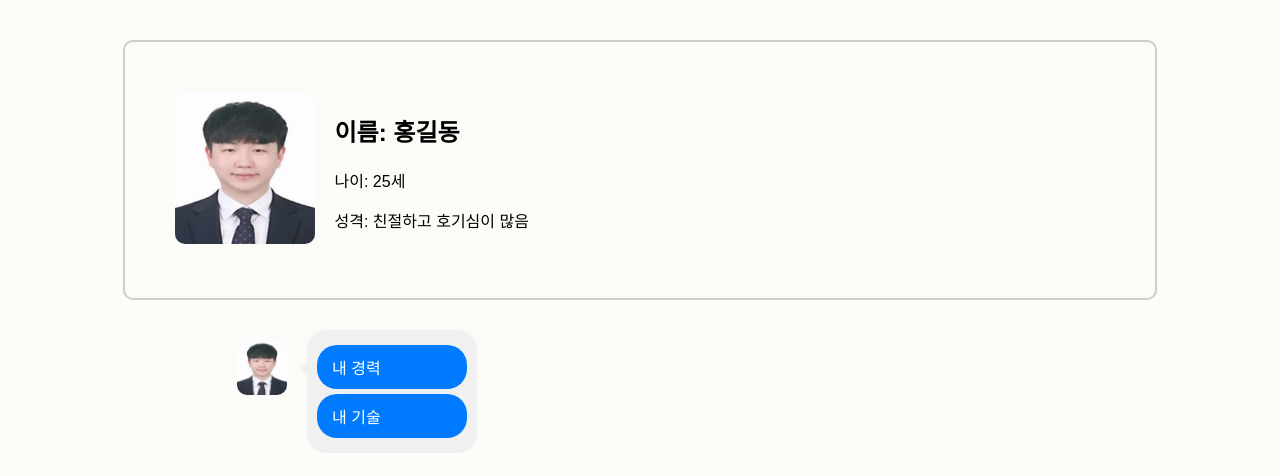
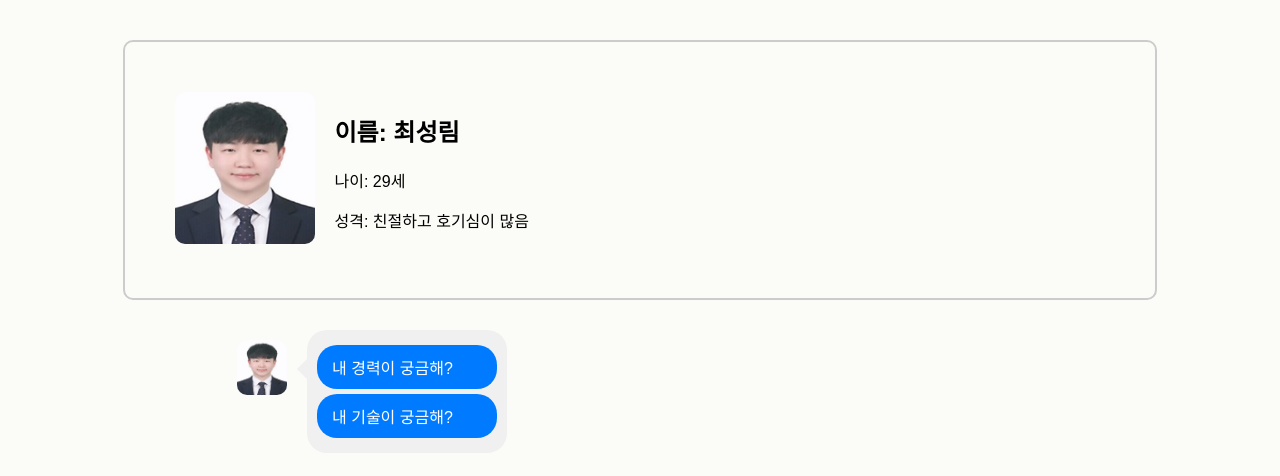
Before and after one commit to Choisungrim/choisungrim.io, a React (Create React App) app: page / in a window 1280 px wide. Shown: the top 476 px of the page. Built offline with nearby package versions, Linux system fonts and the light colour scheme.

Commit message:
animation and resumeCareerpage, skillpage update

```diff
--- a/src/App.js
+++ b/src/App.js
@@ -1,61 +1,77 @@
-import React, { useState } from 'react';
-import './styles.css';
+import React from 'react';
+import { Route, Routes, useLocation } from 'react-router-dom';
+import { motion, AnimatePresence } from 'framer-motion';
+import Profile from './profile';
+import ResumeCareer from './resumeCareer';
+import ResumeSkill from './resumeSkill';
+import './App.css';
 
-const Profile = () => {
-    const [messages, setMessages] = useState([]);
+const pageVariants = {
+    initial: {
+        scale: 0.2, // 시작할 때 크기
+        opacity: 0,
+    },
+    in: {
+        scale: 1, // 최종 크기
+        opacity: 1,
+    },
+    out: {
+        scale: 0.2, // 종료할 때 크기
+        opacity: 0,
+    },
+};
 
-    const sendMessage = (type) => {
-        const messageText = type === 'Career' ? '내 경력에 대해 이야기합니다.' : '내 기술에 대해 이야기합니다.';
-        const imageUrl = './response.jpg'; // 사용할 이미지 URL
-        const chat_bot_image = './image1.jpg'; // 사용할 이미지 URL
-
-        // 사용자 메시지 추가
-        const userMessage = { sender: '상대방', text: messageText, image: imageUrl, class: 'response-message' };
-
-        // 챗봇 응답 메시지 추가
-        const botMessageText = type === 'Career' ? '경력에 대한 정보를 표시합니다.' : '기술에 대한 정보를 표시합니다.';
-        const botMessage = { sender: 'Chat-bot', text: botMessageText, image: chat_bot_image, class: 'response-message_1' };
-
-        // 두 메시지를 한 번에 상태에 추가
-        setMessages(prevMessages => [...prevMessages, userMessage, botMessage]);
-    };
+function App() {
+    const location = useLocation();
 
     return (
-        <div className="main_container">
-            <div className="container">
-                <div className="profile-image">
-                    <img src="./image1.jpg" alt="내 이미지" style={{ width: '100%', borderRadius: '10px' }} />
-                </div>
-                <div className="message-area">
-                    <h2>이름: 홍길동</h2>
-                    <p>나이: 25세</p>
-                    <p>성격: 친절하고 호기심이 많음</p>
-                </div>
-            </div>
-            <div className="button-container">
-                <div className="profile-image-small">
-                    <img src="./image1.jpg" alt="내 이미지" style={{ width: '50px', borderRadius: '10px' }} />
-                    <div className="chatbot-bubble">
-                        <div className="button-area">
-                            <div className="chatbot-button" onClick={() => sendMessage('Career')}>내 경력</div>
-                            <div className="chatbot-button" onClick={() => sendMessage('Skill')}>내 기술</div>
-                        </div>
-                    </div>
-                </div>
-            </div>
-            {/* 메시지를 표시할 영역 */}
-            <div id="responseArea" className="response-area" style={{ marginTop: '20px' }}>
-                {messages.map((message, index) => (
-                    <div key={index} className={message.class} style={{ display: 'flex', alignItems: 'center', margin: '5px 0' }}>
-                        <p style={{ backgroundColor: '#f0f0f0', borderRadius: '10px', padding: '10px', maxWidth: '70%', position: 'relative' }}>
-                            {message.text}
-                        </p>
-                        <img src={message.image} alt="Response" style={{ width: '50px', borderRadius: '10px', marginLeft: '10px' }} />
-                    </div>
-                ))}
-            </div>
-        </div>
+        <AnimatePresence>
+            <Routes location={location} key={location.key}>
+                <Route
+                    path="/"
+                    element={
+                        <motion.div
+                            initial="initial"
+                            animate="in"
+                            exit="out"
+                            variants={pageVariants}
+                            transition={{ duration: 0.5 }}
+                        >
+                            <Profile />
+                        </motion.div>
+                    }
+                />
+                <Route
+                    path="/resumeCareer"
+                    element={
+                        <motion.div
+                            initial="initial"
+                            animate="in"
+                            exit="out"
+                            variants={pageVariants}
+                            transition={{ duration: 0.5 }}
+                        >
+                            <ResumeCareer />
+                        </motion.div>
+                    }
+                />
+                <Route
+                    path="/resumeSkill"
+                    element={
+                        <motion.div
+                            initial="initial"
+                            animate="in"
+                            exit="out"
+                            variants={pageVariants}
+                            transition={{ duration: 0.5 }}
+                        >
+                            <ResumeSkill />
+                        </motion.div>
+                    }
+                />
+            </Routes>
+        </AnimatePresence>
     );
-};
+}
 
-export default Profile;
+export default App;
--- a/src/index.js
+++ b/src/index.js
@@ -3,15 +3,18 @@ import ReactDOM from 'react-dom/client';
 import './index.css';
 import App from './App';
 import reportWebVitals from './reportWebVitals';
+import { BrowserRouter } from 'react-router-dom';
 
 const root = ReactDOM.createRoot(document.getElementById('root'));
 root.render(
   <React.StrictMode>
-    <App />
+    <BrowserRouter>
+      <App />
+    </BrowserRouter>
   </React.StrictMode>
 );
 
 // If you want to start measuring performance in your app, pass a function
 // to log results (for example: reportWebVitals(console.log))
-// or send to an analytics endpoint. Learn more: https://bit.ly/CRA-vitals
+// or send to an analytics endpoint. Learn more:
 reportWebVitals();
--- /dev/null
+++ b/src/profile.js
@@ -0,0 +1,107 @@
+import React, { useState } from 'react';
+import { useNavigate  } from 'react-router-dom';
+import './styles.css';
+
+const Profile = () => {
+    const [messages, setMessages] = useState([]);
+    const navigate = useNavigate (); // useHistory 훅을 사용하여 페이지 이동
+
+    const sendMessage = (type) => {
+        const messageText = type === 'Career' ? '네 경력이 궁금해!' : '네 기술이 궁금해!';
+        const imageUrl = './response.jpg';
+        const chat_bot_image = './image1.jpg';
+
+        const userMessage = { sender: '상대방', text: messageText, image: imageUrl, class: 'response-message' };
+        const botMessageText = type === 'Career' ? CareerMessage() : SkillMessage();
+        const botMessage = { sender: 'Chat-bot', text: botMessageText, image: chat_bot_image, class: 'response-message_1' };
+
+        setMessages(prevMessages => [...prevMessages, userMessage, botMessage]);
+    };
+
+    const CareerMessage = () => {
+        const careerText = setCareerMsg();
+
+        return (
+            <div style={{ whiteSpace: 'pre-line', fontFamily: 'inherit' }}>
+                {careerText}
+                <div className="chatbot-button" onClick={() => navigate('./resumeCareer')}>상세 경력 보기</div>
+            </div>
+        );
+    };
+
+    const SkillMessage = () => {
+        const skillText = setSkillMsg();
+
+        return (
+            <div style={{ whiteSpace: 'pre-line', fontFamily: 'inherit' }}>
+                {skillText}
+                <div className="chatbot-button" onClick={() => navigate('./resumeSkill')}>상세 기술 보기</div>
+            </div>
+        );
+    };
+
+    const setCareerMsg = () => {
+        return (
+            "최성림, 29세 남성입니다.\n" +
+            "현재 (주)티라로보틱스에서 솔루션 개발팀 사원으로 2022년 7월부터 재직 중이며,\n" +
+            "Python 기반의 로봇관제 시스템에서 로봇 간 트래픽 제어, 상위 시스템과의 인터페이스,\n" +
+            "반송 작업 관련 이벤트 처리 및 Sequence Flow Chart 설계를 담당하였고,\n" +
+            "이후, Spring FrameWork 기반의 웹 애플리케이션으로 포팅하는 작업 및 신규 개발을 담당하였습니다.\n" +
+            "또한, Warehouse Robot Kitting Solution(WRS) 개발에 참여하여 Spring Boot와 JPA를 이용한\n" +
+            "웹서버 기반의 시스템을 구축하였고, 로봇관제 시스템의 트랜잭션 관리 및 메시징 프로토콜을 통해\n" +
+            "다수의 로봇 간의 트래픽 제어 시스템을 개발했습니다.\n" +
+            "이전에는 (주)시스게이트에서 2년간 인프라 운영 유지보수 업무를 수행하며 시스템 모니터링과 백업 관리 업무를 담당했습니다.\n" +
+            "좀 더 상세한 내용을 원하시면 아래의 버튼을 클릭해주세요.\n"
+        );
+    };
+
+    const setSkillMsg = () => {
+        return (
+            "저는 Java, Spring, MySQL, MariaDB, Docker, Camunda, JPA, Node.js, Nest.js 등 다양한 기술을 활용하여 웹 애플리케이션을 개발하고 있습니다. \n" +
+            "Spring 프레임워크를 이용한 백엔드 개발에 능숙하며, Node.js와 Nest.js를 사용하여 서버 사이드 애플리케이션도 구축하고 있습니다. \n" +
+            "또한, React와 jQuery 등 프론트엔드 기술에 대한 흐름을 이해하고 있으며, 필요한 부분에 대해서도 기본적인 지식을 갖추고 있습니다. \n" +
+            "이러한 기술들에 대한 전반적인 이해를 바탕으로 효율적이고 안정적인 웹 애플리케이션을 개발하는 데 주력하고 있습니다."
+        );
+    };
+
+
+
+    return (
+        <div className="main_container">
+            <div className="container">
+                <div className="profile-image">
+                    <img src="./image1.jpg" alt="내 이미지" style={{ width: '100%', borderRadius: '10px' }} />
+                </div>
+                <div className="message-area">
+                    <h2>이름: 최성림</h2>
+                    <p>나이: 29세</p>
+                    <p>성격: 친절하고 호기심이 많음</p>
+                </div>
+            </div>
+            <div className="button-container">
+                <div className="profile-image-small">
+                    <img src="./image1.jpg" alt="내 이미지" style={{ width: '50px', borderRadius: '10px' }} />
+                    <div className="chatbot-bubble">
+                        <div className="button-area">
+                            <div className="chatbot-button" onClick={() => sendMessage('Career')}>내 경력이 궁금해?</div>
+                            <div className="chatbot-button" onClick={() => sendMessage('Skill')}>내 기술이 궁금해?</div>
+                        </div>
+                    </div>
+                </div>
+            </div>
+            {/* 메시지를 표시할 영역 */}
+            <div id="responseArea" className="response-area" style={{ marginTop: '20px' }}>
+                {messages.map((message, index) => (
+                    <div key={index} className={message.class} style={{ display: 'flex', alignItems: 'center', margin: '5px 0' }}>
+                        <div style={{ backgroundColor: '#f0f0f0', borderRadius: '10px', padding: '10px', maxWidth: '70%', position: 'relative' }}>
+                            {message.text}
+                        </div>
+                        <img src={message.image} alt="Response" style={{ width: '50px', borderRadius: '10px', marginLeft: '10px' }} />
+                    </div>
+                ))}
+            </div>
+        </div>
+    );
+};
+
+export default Profile; // 기본 내보내기
--- /dev/null
+++ b/src/resumeCareer.js
@@ -0,0 +1,16 @@
+import React from 'react';
+import { useNavigate  } from 'react-router-dom';
+
+const Resume = () => {
+    const navigate = useNavigate ();
+
+    return (
+        <div style={{ padding: '20px' }}>
+            <h2>이력서</h2>
+            <p>최성림, 29세 남성입니다. ... (이력서 내용)</p>
+            <button onClick={() => navigate('/')}>돌아가기</button>
+        </div>
+    );
+};
+
+export default Resume;
--- /dev/null
+++ b/src/resumeSkill.js
@@ -0,0 +1,16 @@
+import React from 'react';
+import { useNavigate  } from 'react-router-dom';
+
+const Resume = () => {
+    const navigate = useNavigate ();
+
+    return (
+        <div style={{ padding: '20px' }}>
+            <h2>이력서</h2>
+            <p>최성림, 29세 남성입니다. ... (이력서 내용)</p>
+            <button onClick={() => navigate('/')}>돌아가기</button>
+        </div>
+    );
+};
+
+export default Resume;
--- a/src/styles.css
+++ b/src/styles.css
@@ -49,7 +49,7 @@ body {
     position: absolute; /* 절대 위치 설정 */
     left: 70px; /* 프로필 이미지의 오른쪽으로 위치 */
     top: -10px; /* 프로필 이미지 위쪽으로 위치 */
-    width: 150px; /* 말풍선 너비 */
+    width: 180px; /* 말풍선 너비 */
 }
 
 .chatbot-bubble::after {
```
Also changed, not shown: package.json (+6 -3 lines), src/App.css (+10 -34 lines), 1 other file (tests, documents, lock files or other folders).
